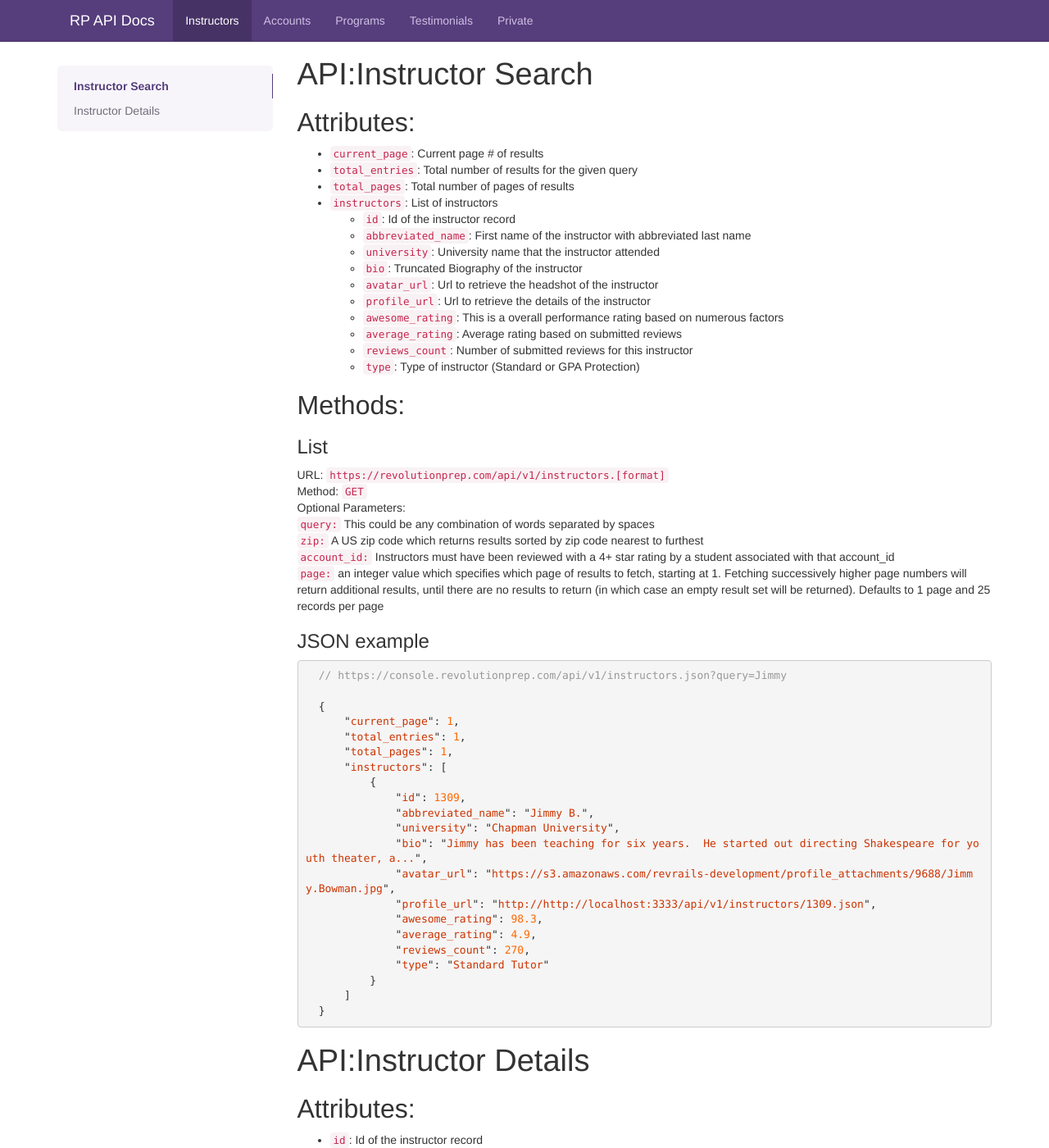
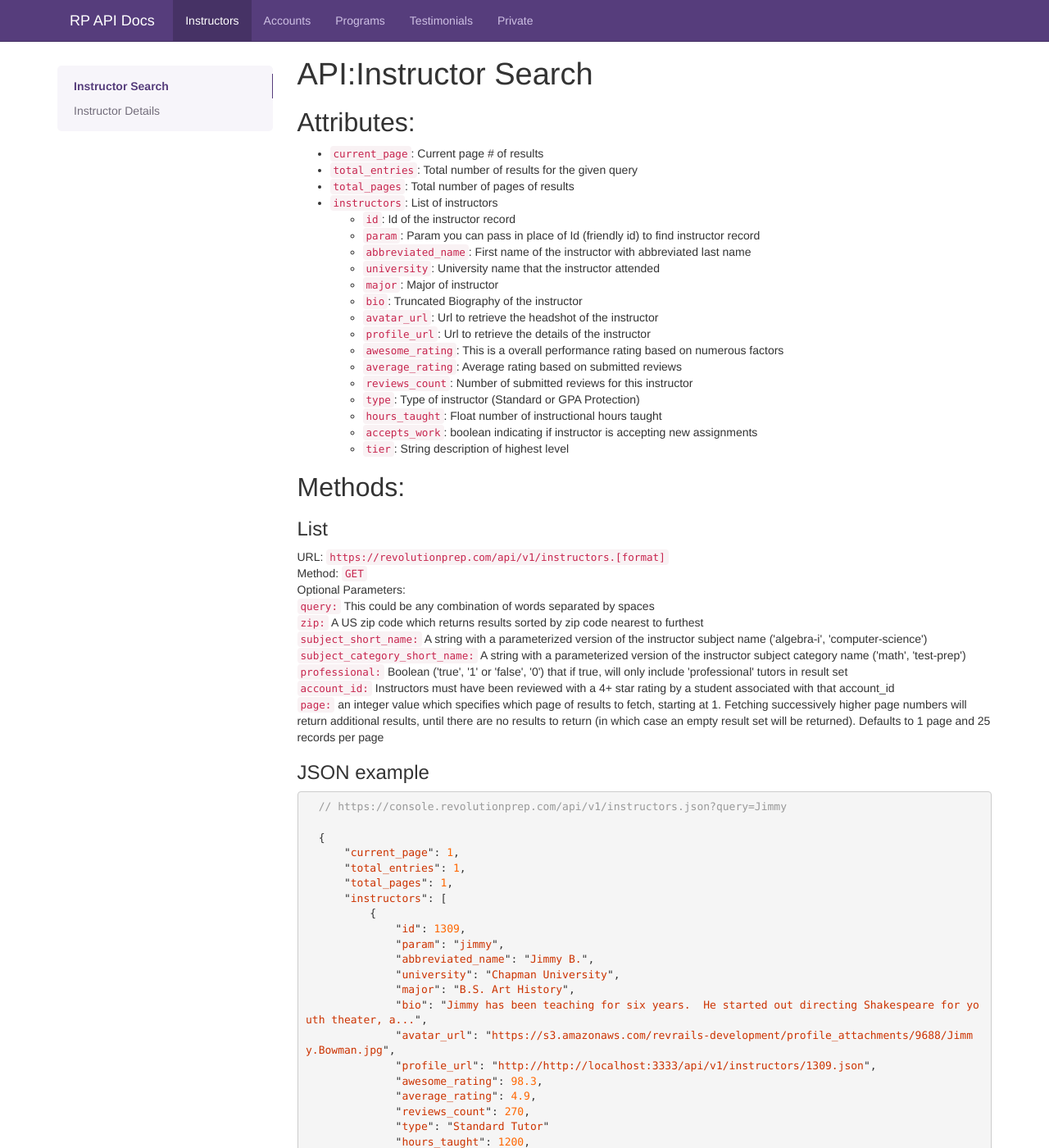
Before and after one commit to RevolutionPrep/RevolutionPrep.github.io, a Jekyll site: the page built from instructors.html, in a window 1280 px wide and 1400 px high. Shown: the whole window at 82% size. Built offline with Jekyll 4.4.1, drawn with Linux system fonts in a browser that asks for light colours; Markdown is read by kramdown in place of the engine named in the settings; comment, search, counter and statistics services are not loaded; some of the changed text lies outside the part shown.

Commit message:
Update instructors public api

```diff
--- a/instructors.html
+++ b/instructors.html
@@ -14,8 +14,10 @@ base_url: "../"
   <li><code>instructors</code>: List of instructors</li>
   <ul>
     <li><code>id</code>: Id of the instructor record</li>
+    <li><code>param</code>: Param you can pass in place of Id (friendly id) to find instructor record</li>
     <li><code>abbreviated_name</code>: First name of the instructor with abbreviated last name</li>
     <li><code>university</code>: University name that the instructor attended</li>
+    <li><code>major</code>: Major of instructor</li>
     <li><code>bio</code>: Truncated Biography of the instructor</li>
     <li><code>avatar_url</code>: Url to retrieve the headshot of the instructor</li>
     <li><code>profile_url</code>: Url to retrieve the details of the instructor</li>
@@ -23,6 +25,10 @@ base_url: "../"
     <li><code>average_rating</code>: Average rating based on submitted reviews</li>
     <li><code>reviews_count</code>: Number of submitted reviews for this instructor</li>
     <li><code>type</code>: Type of instructor (Standard or GPA Protection)</li>
+    <li><code>hours_taught</code>: Float number of instructional hours taught</li>
+    <li><code>accepts_work</code>: boolean indicating if instructor is accepting new assignments</li>
+    <li><code>tier</code>: String description of highest level</li>
+
   </ul>
 </ul>
 
@@ -35,6 +41,9 @@ base_url: "../"
   Optional Parameters:<br>
   <code>query:</code> This could be any combination of words separated by spaces<br>
   <code>zip:</code> A US zip code which returns results sorted by zip code nearest to furthest<br>
+  <code>subject_short_name:</code> A string with a parameterized version of the instructor subject name ('algebra-i', 'computer-science')<br>
+  <code>subject_category_short_name:</code> A string with a parameterized version of the instructor subject category name ('math', 'test-prep')<br>
+  <code>professional:</code> Boolean ('true', '1' or 'false', '0') that if true, will only include 'professional' tutors in result set<br>
   <code>account_id:</code> Instructors must have been reviewed with a 4+ star rating by a student associated with that account_id<br>
   <code>page:</code> an integer value which specifies which page of results to fetch, starting at 1. Fetching successively higher page numbers will return additional results, until there are no results to return (in which case an empty result set will be returned). Defaults to 1 page and 25 records per page<br>
 </p>
@@ -50,8 +59,10 @@ base_url: "../"
       "instructors": [
           {
               "id": 1309,
+              "param": "jimmy",
               "abbreviated_name": "Jimmy B.",
               "university": "Chapman University",
+              "major": "B.S. Art History",
               "bio": "Jimmy has been teaching for six years.  He started out directing Shakespeare for youth theater, a...",
               "avatar_url": "https://s3.amazonaws.com/revrails-development/profile_attachments/9688/Jimmy.Bowman.jpg",
               "profile_url": "http://http://localhost:3333/api/v1/instructors/1309.json",
@@ -59,6 +70,9 @@ base_url: "../"
               "average_rating": 4.9,
               "reviews_count": 270,
               "type": "Standard Tutor"
+              "hours_taught": 1200,
+              "accepts_work": true,
+              "tier": "Distinguished"
           }
       ]
   }
@@ -80,7 +94,9 @@ base_url: "../"
   <li><code>type</code>: Type of instructor (Standard or GPA Protection)</li>
   <li><code>sat_percentile</code>: Sat score percentile</li>
   <li><code>act_percentile</code>: Act score percentile</li>
-  <li><code>premium</code>: Returns true if instructor is a premium instructor</li>
+  <li><code>hours_taught</code>: Float number of instructional hours taught</li>
+  <li><code>accepts_work</code>: boolean indicating if instructor is accepting new assignments</li>
+  <li><code>tier</code>: String description of highest level</li>
   <li><code>subjects</code>: An array of subject names the instructor is proficient in teaching</li>
   <li><code>location</code>: Geographical location where the instructor is based</li>
   <ul>
@@ -124,10 +140,16 @@ base_url: "../"
   "type": "Standard",
   "sat_percentile": 99,
   "act_percentile": null,
-  "premium": false,
+  "hours_taught": 1200,
+  "accepts_work": true,
+  "tier": "Distinguished",
   "subjects": [
-      "10th Grade English",
-      "9th Grade English"
+      {
+        name: "10th Grade English",
+        short_name: 10th-grade-english,
+        category_name: "English Language and Literature",
+        category_short_name: "english-language-and-literature"
+      }
   ],
   "location": {
       "city": "Toluca Lake",
```
